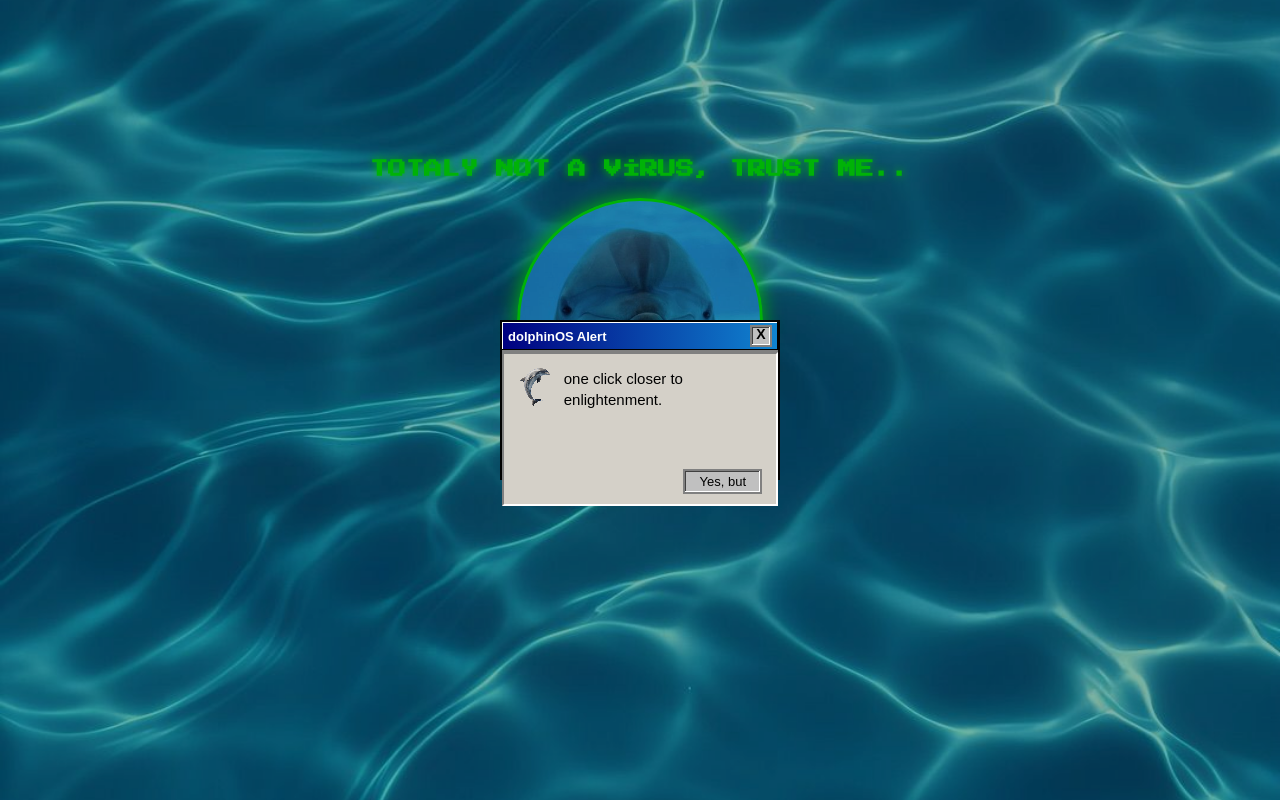
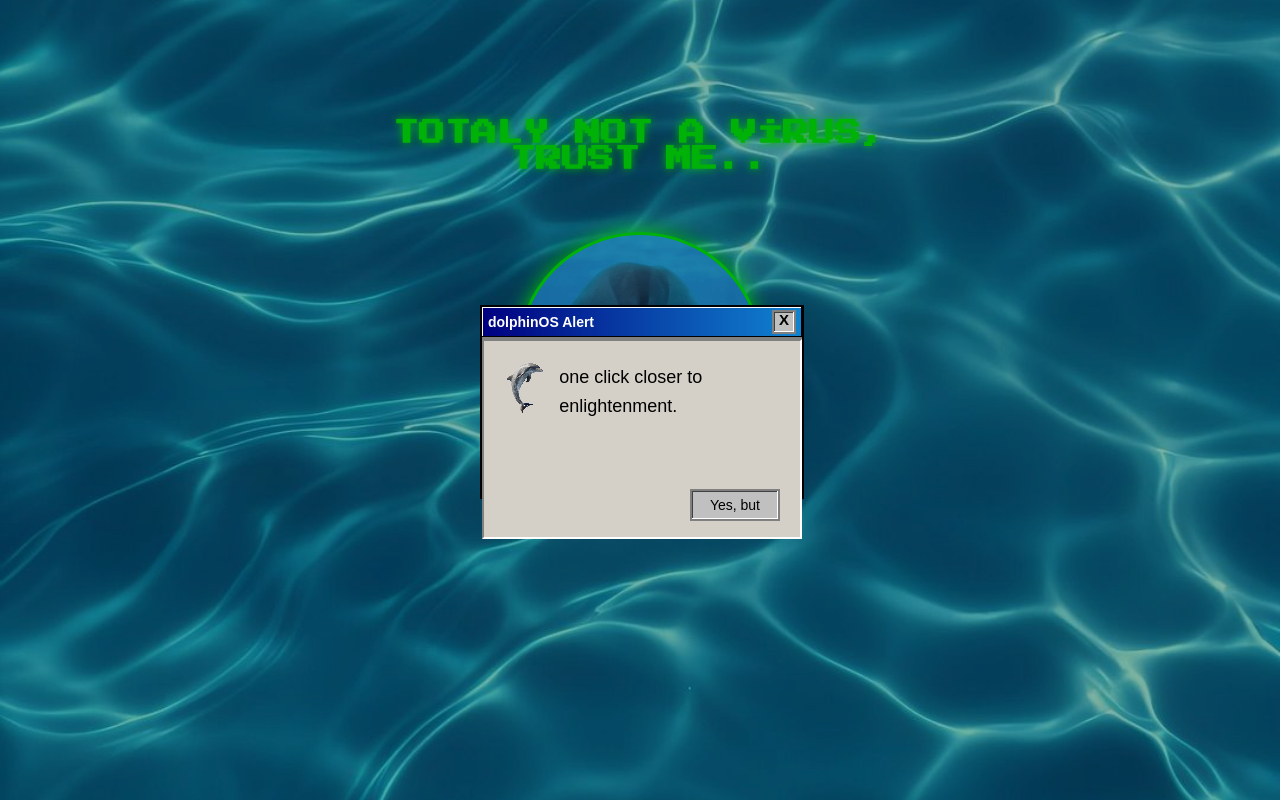
Before and after one commit to Virtualexp/happydolphin, a plain HTML site: page index.html in a window 1280 px wide. Drawn offline with Linux system fonts and the light colour scheme.

Commit message:
Add files via upload

```diff
--- a/index.html
+++ b/index.html
@@ -41,9 +41,11 @@
   }
 
   h1 {
+    position: relative;
+    top: -40px;
     font-family: 'Press Start 2P', cursive;
     text-transform: uppercase;
-    font-size: 18px;
+    font-size: 26px;
     color: #0f0;
     text-shadow: 0 0 8px #0f0;
     margin: 0;
@@ -60,20 +62,16 @@
     box-shadow: 0 0 20px #00ff00;
   }
 
-  /* --- Gerçek Windows 98 pencere stili --- */
+  /* --- Windows 98 Penceresi (genişletilmiş ve ölçekli içerik) --- */
   .win98 {
     position: absolute;
     background-color: #c0c0c0;
-    width: 280px;
-    height: 160px;
+    width: 320px;
+    height: 190px;
     color: black;
     font-family: "MS Sans Serif", sans-serif;
-    box-sizing: border-box;
     border: 2px solid #000;
-    box-shadow:
-      inset -2px -2px #808080,
-      inset 2px 2px #ffffff;
-    border-radius: 0;
+    box-shadow: inset -2px -2px #808080, inset 2px 2px #ffffff;
     user-select: none;
   }
 
@@ -82,7 +80,7 @@
     color: white;
     padding: 3px 6px;
     font-weight: bold;
-    font-size: 13px;
+    font-size: 14px;
     cursor: move;
     display: flex;
     align-items: center;
@@ -92,15 +90,15 @@
   }
 
   .close-ind {
-    width: 18px;
-    height: 18px;
+    width: 20px;
+    height: 20px;
     background-color: #c0c0c0;
     border: 2px solid #808080;
     box-shadow: inset -1px -1px #fff, inset 1px 1px #404040;
     color: black;
-    font-size: 14px;
+    font-size: 15px;
     text-align: center;
-    line-height: 14px;
+    line-height: 16px;
     font-weight: bold;
     cursor: pointer;
     margin-left: 6px;
@@ -120,44 +118,42 @@
     border-left: 2px solid #808080;
     border-right: 2px solid #ffffff;
     border-bottom: 2px solid #ffffff;
-    padding: 10px 14px;
+    padding: 16px 20px;
   }
 
   .message {
     display: flex;
     align-items: flex-start;
-    gap: 10px;
-    margin-top: 4px;
+    gap: 12px;
+    margin-top: 6px;
   }
 
   .message-icon {
-    width: 40px;
-    height: 40px;
+    width: 52px;  /* %20 büyütüldü */
+    height: 52px;
     image-rendering: pixelated;
-    margin-top: 0;
   }
-
 
   .message-text {
     text-align: left;
-    line-height: 1.4;
-    font-size: 15px;
+    line-height: 1.6;
+    font-size: 18px;  /* yazı boyutu büyütüldü */
     font-weight: 500;
   }
 
   .button-container {
     display: flex;
     justify-content: flex-end;
-    margin-top: 8px;
+    margin-top: 12px;
   }
 
   .button {
     background-color: #c0c0c0;
     border: 2px solid #808080;
     box-shadow: inset -1px -1px #fff, inset 1px 1px #404040;
-    padding: 3px 14px;
+    padding: 6px 18px;
     cursor: pointer;
-    font-size: 13px;
+    font-size: 14px;
   }
 
   .button:active {
@@ -165,9 +161,8 @@
   }
 
   @media (max-width: 768px) {
-    h1 { font-size: 12px; }
+    h1 { font-size: 12px; top: -25px; }
     .profile { width: 160px; height: 160px; }
-    .center-content { top: 15%; gap: 14px; }
   }
 </style>
 </head>
@@ -191,23 +186,6 @@
   seaSound.play().catch(err => console.log('Underwater sound engellendi:', err));
   window.removeEventListener('click', initSound);
 });
-
-  function beep(frequency = 600, duration = 150) {
-    try {
-      const ctx = new (window.AudioContext || window.webkitAudioContext)();
-      const osc = ctx.createOscillator();
-      const gain = ctx.createGain();
-      osc.type = "square";
-      osc.frequency.setValueAtTime(frequency, ctx.currentTime);
-      gain.gain.setValueAtTime(0.2, ctx.currentTime);
-      osc.connect(gain);
-      gain.connect(ctx.destination);
-      osc.start();
-      osc.stop(ctx.currentTime + duration / 1000);
-    } catch (e) {
-      console.log("Beep desteklenmiyor:", e);
-    }
-  }
 
 const messages = [
   "so, are you sure you want to click this button?",
@@ -270,7 +248,6 @@
   const closeBtn = win.querySelector('.close-ind');
   closeBtn.addEventListener('click', (e) => {
     e.stopPropagation();
-      beep(440, 200);
     createErrorWindow();
   });
 
@@ -294,12 +271,11 @@
   makeDraggable(win, win.querySelector('.title-bar'));
 }
 
-  // --- Hata penceresi ---
 function createErrorWindow() {
   const err = document.createElement('div');
   err.className = 'win98';
-    err.style.width = '260px';
-    err.style.height = '120px';
+  err.style.width = '300px';
+  err.style.height = '150px';
   err.style.left = '50%';
   err.style.top = '50%';
   err.style.transform = 'translate(-50%, -50%)';
@@ -311,8 +287,8 @@
       <div class="close-ind">X</div>
     </div>
     <div class="content" style="display:flex;align-items:center;justify-content:center;gap:10px;">
-        <div style="font-size:26px;">⛔</div>
-        <div style="font-size:13px;line-height:1.3;">
+      <div style="font-size:32px;">⛔</div>
+      <div style="font-size:15px;line-height:1.4;">
         <b>Sorry but please answer</b><br>the question ¯\\_(ツ)_/¯
       </div>
     </div>
@@ -321,8 +297,6 @@
 
   const close = err.querySelector('.close-ind');
   close.addEventListener('click', () => err.remove());
-
-    beep(400, 200);
 }
 
 function makeDraggable(win, handle) {
@@ -351,12 +325,13 @@
 
 function centerWindow() {
   createWindow(
-      (window.innerWidth - 280) / 2,
-      (window.innerHeight - 160) / 2
+    (window.innerWidth - 320) / 2,
+    (window.innerHeight - 190) / 2
   );
 }
 
 centerWindow();
 </script>
+
 </body>
 </html>
```
Lines whose indentation alone changed are shown as unchanged.
